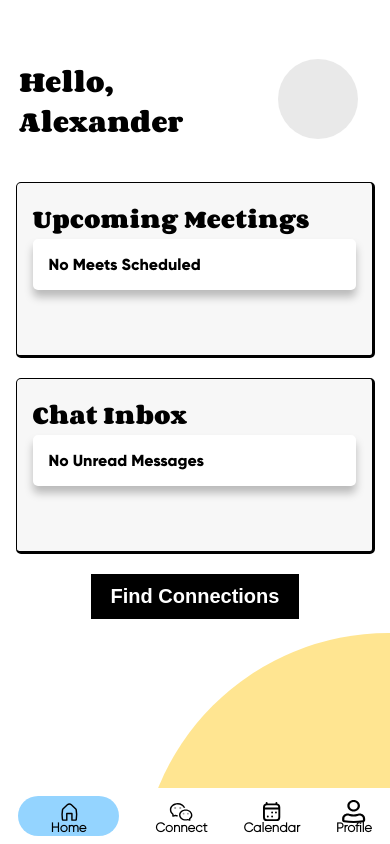
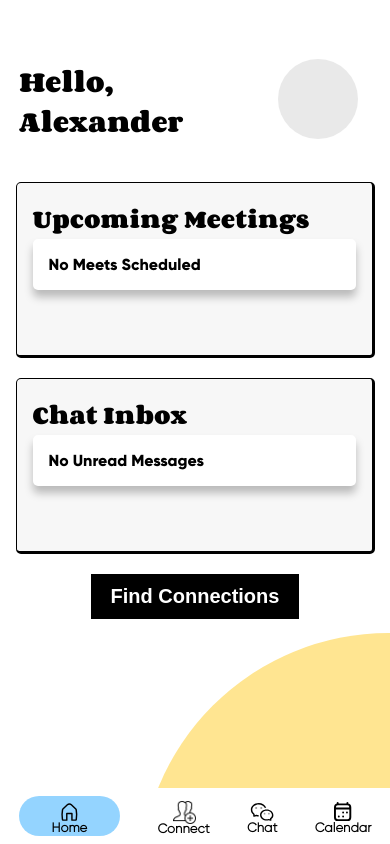
Before and after one commit to makeitMVPadmin/CoffeeChat, a React (Create React App) app: page /home in a window 390 px wide. Built offline with nearby package versions, Linux system fonts and the light colour scheme; a web font is replaced by a local one.

Commit message:
this new push updates the navbar componenet in mobile view and connects each icon to the proper route.

```diff
--- a/src/components/Navbar/Navbar.jsx
+++ b/src/components/Navbar/Navbar.jsx
@@ -3,7 +3,7 @@ import { Link, NavLink } from "react-router-dom";
 import homeicon from "../../assets/icons/navbar/homeicon.svg";
 import chat from "../../assets/icons/navbar/chat.svg";
 import calendar from "../../assets/icons/navbar/calendar.svg";
-import user from "../../assets/icons/navbar/User.svg";
+import connect from "../../assets/icons/connection/connect.png";
 import logo from "../../assets/logo/Final_logo.svg";
 import Calendar02 from "../../assets/icons/calendar/calendar02.svg"
 
@@ -11,8 +11,10 @@ const Navbar = () => {
   return (
     <div className="navbar">
       <Link className="logo" to="/home">
-        <img className="logo" src={logo} />
+        <img className="logo" src={logo} alt="logo"/>
       </Link>
+
+      {/* home icon on navbar */}
       <NavLink
         to="/home"
         className={(navData) =>
@@ -29,6 +31,8 @@ const Navbar = () => {
         </Link>
       </NavLink>
 
+
+        {/* connection icon */}
       <NavLink
         to="/connections"
         className={(navData) =>
@@ -37,7 +41,7 @@ const Navbar = () => {
       >
         <div>
           <Link to="/connections">
-            <img className="navIcons" src={chat} alt="Chat Icon" />
+            <img className="navIcons" src={connect} alt="connectionIcon" />
           </Link>
         </div>
         <Link to="/connections" className="navLink">
@@ -45,6 +49,24 @@ const Navbar = () => {
         </Link>
       </NavLink>
 
+      {/* chat icon */}
+      <NavLink
+        to="/inbox"
+        className={(navData) =>
+          navData.isActive ? "navLinksActive" : "navLinks"
+        }
+      >
+        <div>
+          <Link to="/inbox">
+            <img className="navIcons" src={chat} alt="Chat Icon" />
+          </Link>
+        </div>
+        <Link to="/inbox" className="navLink">
+          Chat
+        </Link>
+      </NavLink>
+
+      {/* calendar icon */}
       <NavLink
         to="/bookings"
         className={(navData) =>
@@ -61,21 +83,6 @@ const Navbar = () => {
         </Link>
       </NavLink>
 
-      <NavLink
-        to="/profile"
-        className={(navData) =>
-          navData.isActive ? "navLinksActive" : "navLinks"
-        }
-      >
-        <div>
-          <Link to="/profile">
-            <img className="navIcons" src={user} alt="User Icon" />
-          </Link>
-        </div>
-        <Link to="/profile" className="navLink">
-          Profile
-        </Link>
-      </NavLink>
     </div>
   );
 };
--- a/src/routes/ChatInbox/ChatInbox.jsx
+++ b/src/routes/ChatInbox/ChatInbox.jsx
@@ -1,5 +1,6 @@
 import React from "react";
 import Sidebar from "../../components/ChatFeature/Sidebar/Sidebar"
+import Navbar from "../../components/Navbar/Navbar"
 
 
 const ChatInbox = () => {
@@ -7,6 +8,7 @@ const ChatInbox = () => {
         <div className="home">
             <div className="container">
                 <Sidebar />
+                <Navbar />
             </div>
         </div>
     )
--- a/src/routes/ChatPage/ChatPage.jsx
+++ b/src/routes/ChatPage/ChatPage.jsx
@@ -2,12 +2,14 @@
 
 import React from "react";
 import Chat from "../../components/ChatFeature/Chat/Chat"
+import Navbar from "../../components/Navbar/Navbar"
 
 const ChatPage = () => {
     return(
         <div className="home">
             <div className="container">
                 <Chat />
+                <Navbar />
             </div>
         </div>
     )
```
Also changed, not shown: src/assets/icons/connection/connect.png (added).
